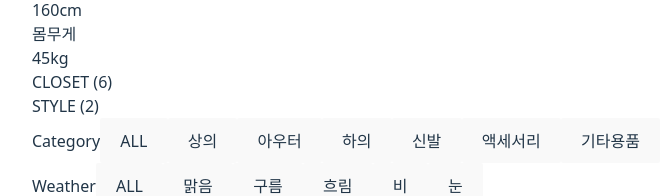
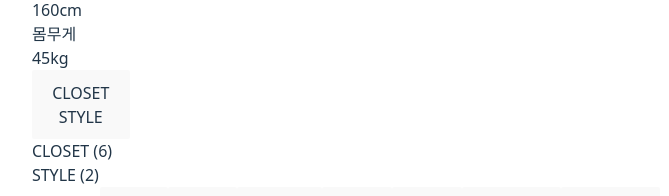
Before and after one commit to OtchuOtchu/frontend, a React (Vite) app: page /mypage in a window 1280 px wide. Shown: the part 194-390 px from the top of the page, without its empty margins (294-963 px from the left). Built offline with nearby package versions, Linux system fonts and the light colour scheme; no server answers.

Commit message:
Update Mypage components

```diff
--- a/src/components/MyPage/MyAccount.jsx
+++ b/src/components/MyPage/MyAccount.jsx
@@ -1,6 +1,9 @@
 import React, { useState } from 'react';
+import { useNavigate } from 'react-router-dom';
 
 const MyAccount = () => {
+  const navigate = useNavigate();
+
   const [userData, setUserData] = useState({
     name: '파송탁',
     email: 'sh1220@hanyang.ac.kr',
@@ -8,6 +11,10 @@ const MyAccount = () => {
     height: 160,
     weight: 45
   });
+
+const handleAccountSettingClick = () => {
+    navigate('/accountsetting');
+};
 
   return (
     <div className="w-full max-w-[1200px] mx-auto">
@@ -17,7 +24,11 @@ const MyAccount = () => {
             <div className="w-16 h-16 bg-gray-300 rounded-full mr-4"></div>
             <div>
               <h2 className="text-xl font-bold flex items-center">
-                {userData.name} <span className="ml-2 text-gray-400">&gt;</span>
+                {userData.name}
+                <span
+                  className="ml-2 text-gray-400 cursor-pointer"
+                  onClick={handleAccountSettingClick}>
+                  &gt;</span>
               </h2>
               <p className="text-sm text-gray-600">{userData.email}</p>
             </div>
--- /dev/null
+++ b/src/components/MyPage/StyleSet.jsx
@@ -0,0 +1,10 @@
+import React from 'react';
+
+export default function StyleSet({ children }) {
+    return (
+        <div className="p-4">
+            {children}
+
+        </div>
+    );
+}
--- /dev/null
+++ b/src/components/MyPage/Tab.jsx
@@ -0,0 +1,21 @@
+import React from 'react';
+import SelectedClothes from './SelectedClothes';
+import StyleSet from './StyleSet';
+
+export default function Tab({ label, isActive, onClick }) {
+    return (
+        <div>
+        <button
+            className={`py-2 px-4 ${isActive ? 'border-b-2 border-blue-500 text-blue-500' : 'text-gray-500'} focus:outline-none`}
+            onClick={onClick}
+        >
+            {label}
+            <div className="flex justify-center items-center mb-6">
+        <h2 className="text-2xl font-bold mr-4">CLOSET</h2>
+        <div className="border-l h-8"></div>
+        <h2 className="text-2xl font-bold text-gray-400 ml-4">STYLE </h2>
+      </div>
+        </button>
+        </div>
+    );
+}
--- a/src/pages/Mypage.jsx
+++ b/src/pages/Mypage.jsx
@@ -1,6 +1,7 @@
 import { useNavigate } from 'react-router-dom';
 import MyAccount from "../components/MyPage/MyAccount";
 import SelectedClothes from '../components/MyPage/SelectedClothes';
+import Tab from '../components/MyPage/Tab';
 
 
 export default function Home() {
@@ -12,8 +13,8 @@ export default function Home() {
         <div className='w-screen'>
             <div className='flex flex-col justify-center items-center gap-[50px]'>
             <MyAccount />
+            <Tab />
             <SelectedClothes />
-
 
             </div>
         </div>
```
